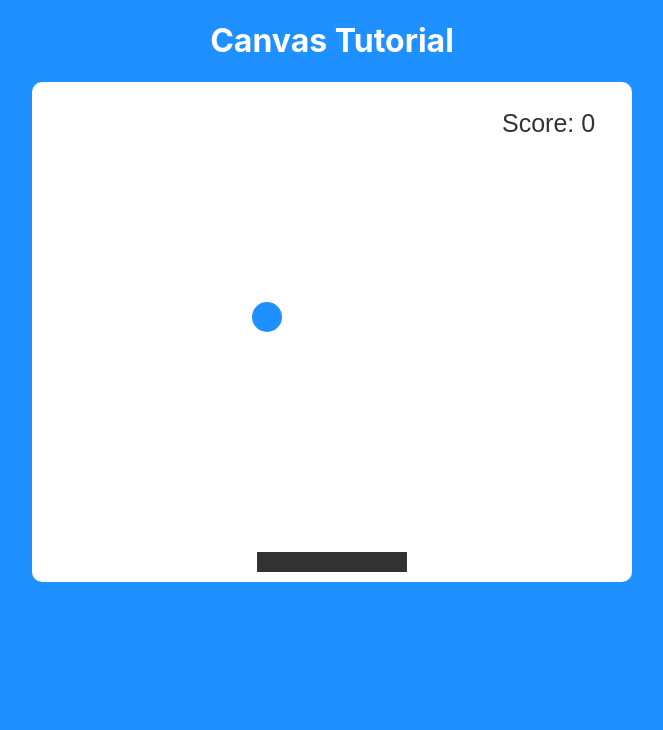
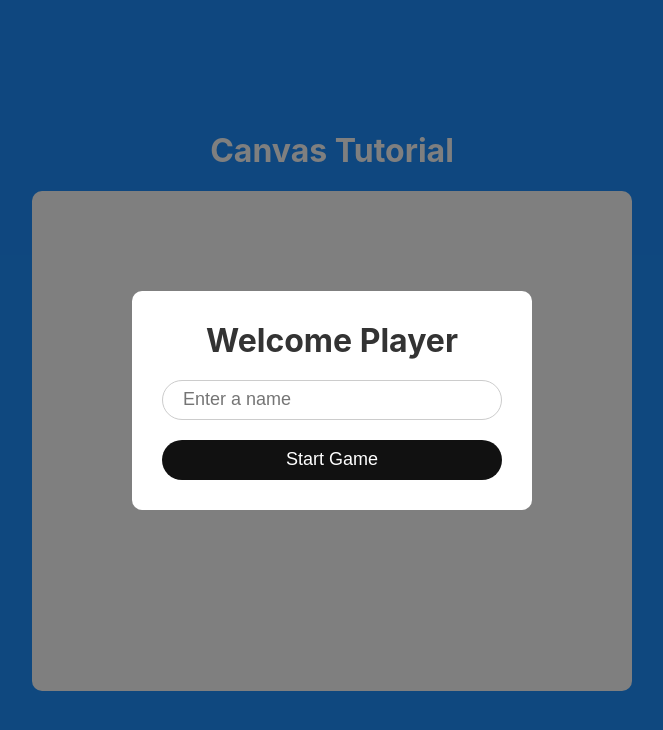
Before and after one commit to CihanErenler/ball-game, a plain HTML site: page index.html in a window 1280 px wide. Shown: the whole page, without its empty margins (308-971 px from the left). Drawn offline with Linux system fonts and the light colour scheme.

Commit message:
audi added, count down added, welcome screen added

```diff
--- a/index.html
+++ b/index.html
@@ -1,15 +1,25 @@
 <!DOCTYPE html>
 <html lang="en">
-<head>
-    <meta charset="UTF-8">
-    <meta http-equiv="X-UA-Compatible" content="IE=edge">
-    <meta name="viewport" content="width=device-width, initial-scale=1.0">
-    <link rel="stylesheet" href="style.css">
+  <head>
+    <meta charset="UTF-8" />
+    <meta http-equiv="X-UA-Compatible" content="IE=edge" />
+    <meta name="viewport" content="width=device-width, initial-scale=1.0" />
+    <link rel="stylesheet" href="style.css" />
     <title>Canvas</title>
-</head>
-<body>
+  </head>
+  <body>
     <h1>Canvas Tutorial</h1>
     <canvas id="canvas" width="600" height="500"></canvas>
+    <audio id="bounce" src="bounce.wav"></audio>
+    <audio id="bg-music" autoplay loop src="bg-music.mp3"></audio>
+    <div id="start-container" class="container">
+      <div class="card">
+        <h1 id="title">Welcome Player</h1>
+        <input id="user-name" type="text" placeholder="Enter a name" />
+        <button id="start-game" class="btn">Start Game</button>
+      </div>
+    </div>
+    <div class="count">1</div>
     <script src="index.js"></script>
-</body>
+  </body>
 </html>
--- a/index.js
+++ b/index.js
@@ -1,31 +1,56 @@
 const canvas = document.getElementById("canvas");
 const ctx = canvas.getContext("2d");
+const bounce = document.getElementById("bounce");
+const bgMusic = document.getElementById("bg-music");
+const input = document.getElementById("user-name");
+const title = document.getElementById("title");
+const startGameBtn = document.getElementById("start-game");
+const startContainer = document.getElementById("start-container");
+const count = document.querySelector(".count");
 
 document.body.addEventListener("keydown", keyDown);
 document.body.addEventListener("keyup", keyUp);
+input.addEventListener("input", updateTitle);
+startGameBtn.addEventListener("click", startGame);
+
+//Global variables
+let playerName = "";
+
+function updateTitle(e) {
+  playerName = e.target.value;
+
+  if (!e.target.value) {
+    playerName = "Player";
+  }
+  title.textContent = `Welcome ${playerName}`;
+}
 
 const full = Math.PI * 2;
 let score = 0;
+bgMusic.volume = 0.2;
 
+// Ball properties
 const ball = {
   x: 50,
   y: 50,
   radius: 15,
-  dx: 5,
-  dy: 5,
+  dx: 3,
+  dy: 3,
   color: "dodgerblue",
 };
 
+// Brick properties
 const brick = {
   x: canvas.width / 2 - 75,
-  y: canvas.height - 30,
+  y: canvas.height - 20,
   width: 150,
-  height: 20,
+  height: 15,
   dx: 0,
-  speed: 12,
+  speed: 5,
   color: "#333",
 };
 
+// Draw Ball
 function drawBall() {
   ctx.beginPath();
   ctx.arc(ball.x, ball.y, ball.radius, 0, full);
@@ -34,15 +59,18 @@ function drawBall() {
   ctx.closePath();
 }
 
+// Draw brick
 function drawBrick() {
   ctx.fillStyle = brick.color;
   ctx.fillRect(brick.x, brick.y, brick.width, brick.height);
 }
 
+// Clear the canvas
 function clear() {
   ctx.clearRect(0, 0, canvas.width, canvas.height);
 }
 
+// Current crick position
 function brickPosition() {
   brick.x += brick.dx;
 
@@ -54,9 +82,10 @@ function brickPosition() {
   }
 }
 
+// Reset the game
 function reset() {
-  ball.dx = 5;
-  ball.dy = 5;
+  ball.dx = 2;
+  ball.dy = 2;
   ball.color = "dodgerblue";
   ball.x = 50;
   ball.y = 50;
@@ -89,14 +118,15 @@ function ballPosition() {
   if (
     ball.x >= brick.x - 10 &&
     ball.x <= brick.x + brick.width + 10 &&
-    ball.y + ball.radius > canvas.height - 30
+    ball.y + ball.radius > canvas.height - 20
   ) {
     ball.dy *= -1;
     score += 1;
+    bounce.play();
 
     if (score % 10 === 0) {
-      ball.dx += ball.dx < 0 ? -2 : 2;
-      ball.dy += ball.dy < 0 ? -2 : 2;
+      ball.dx += ball.dx < 0 ? -1 : 1;
+      ball.dy += ball.dy < 0 ? -1 : 1;
       ball.color = randomColor();
     }
   }
@@ -143,4 +173,26 @@ function update() {
   requestAnimationFrame(update);
 }
 
-update();
+function startGame() {
+  if (!input.value) {
+    input.classList.add("warning");
+  } else {
+    startContainer.style.display = "none";
+    count.style.display = "block";
+
+    let countValue = 3;
+    count.textContent = countValue;
+    const countDown = setInterval(() => {
+      countValue -= 1;
+      count.textContent = countValue;
+      if (countValue === 0) {
+        clearInterval(countDown);
+        count.style.display = "none";
+        update();
+      }
+    }, 1000);
+    countDown;
+  }
+}
+
+function countDown() {}
--- a/style.css
+++ b/style.css
@@ -9,6 +9,7 @@ body {
   display: flex;
   flex-direction: column;
   align-items: center;
+  justify-content: center;
   color: #fff;
   min-height: 100vh;
   position: relative;
@@ -23,3 +24,76 @@ body {
 #player {
   display: none;
 }
+
+.container {
+  position: fixed;
+  top: 0;
+  left: 0;
+  width: 100vw;
+  height: 100vh;
+  background-color: rgba(0, 0, 0, 0.5);
+  display: flex;
+  align-items: center;
+  justify-content: center;
+}
+
+.card {
+  background-color: #fff;
+  padding: 30px;
+  border-radius: 10px;
+  width: 400px;
+}
+
+.card h1 {
+  color: #333;
+  text-align: center;
+  margin: 0 0 20px;
+}
+
+.card input {
+  width: 100%;
+  height: 40px;
+  border: 1px solid #ccc;
+  border-radius: 40px;
+  padding: 0 20px;
+  margin-bottom: 20px;
+  outline: none;
+  font-size: 18px;
+}
+
+.btn {
+  display: block;
+  width: 100%;
+  border: none;
+  height: 40px;
+  background-color: #111;
+  color: #fff;
+  border-radius: 40px;
+  font-size: 18px;
+  cursor: pointer;
+  transition: all 0.1s ease;
+}
+
+.btn:hover {
+  background-color: #222;
+}
+
+.btn:active {
+  transform: scale(0.98);
+  background-color: #111;
+}
+
+.warning {
+  border: 1px solid red !important;
+}
+
+.count {
+  position: absolute;
+  font-size: 100px;
+  color: #111;
+  font-weight: bold;
+  top: 50%;
+  left: 50%;
+  transform: translate(-50%, -50%);
+  display: none;
+}
```
Also changed, not shown: 2 other files.
